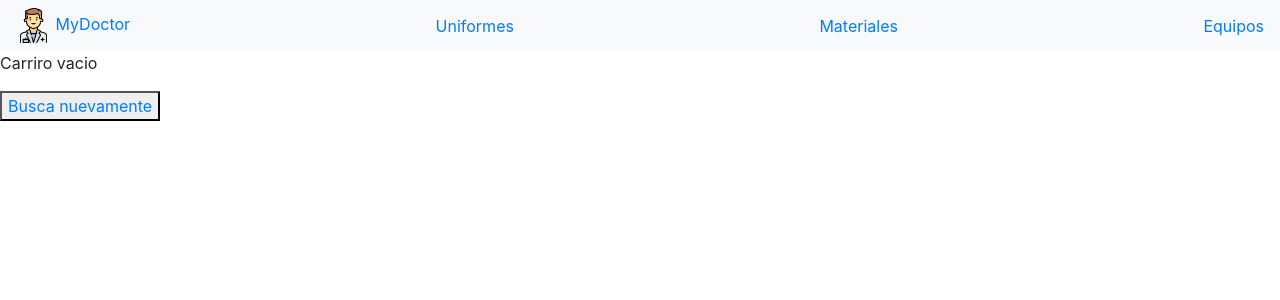
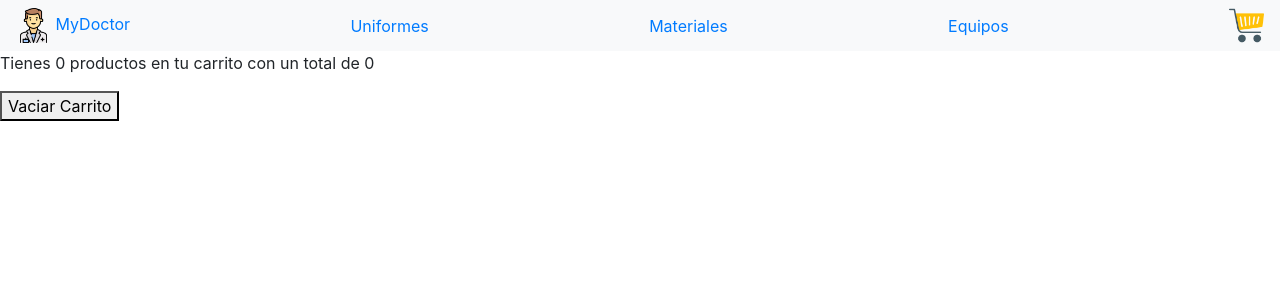
Before and after one commit to carturus/idea-Cuevas, a React (Create React App) app: page /cart in a window 1280 px wide. Shown: the top 300 px of the page. Built offline with nearby package versions, Linux system fonts and the light colour scheme.

Commit message:
Desafio CartContext Corregido

```diff
--- a/src/components/cart.js
+++ b/src/components/cart.js
@@ -1,14 +1,14 @@
 import React, { useContext} from 'react';
 import {CartContext} from '../context/cartContex'
-import {Link} from 'react-router-dom'
+
 
 export const Cart=()=>{
   const {removeFromCart, clearCart,cart, cartQuantity,totalPrice}=useContext(CartContext)
 
     return(
 
-      <div>
-        { cartQuantity>0?
+
+
         <div>{
 
         cart.map((item)=>(
@@ -22,8 +22,8 @@ export const Cart=()=>{
       <button onClick={clearCart}>Vaciar Carrito</button>
 </div>
 
-        :<div> <p>Carriro vacio</p> <button><Link to='/'>Busca nuevamente</Link></button></div>}
 
-      </div>
+
+
     )
 }
--- a/src/components/carwidget.js
+++ b/src/components/carwidget.js
@@ -1,10 +1,9 @@
 import logo from './assets/carts.png'
-import React, { useContext} from 'react';
-import {CartContext} from '../context/cartContex'
+import React from 'react';
 export const CarWidget =() => {
-    const {cartQuantity}=useContext(CartContext)
+
     return (
-        <div>{cartQuantity}<img src= {logo} alt="icono" width="35" height="35"/></div>
+        <div><img src= {logo} alt="icono" width="35" height="35"/></div>
 
     )
 }
--- a/src/components/navbar.js
+++ b/src/components/navbar.js
@@ -17,7 +17,7 @@ return(
           )
 
           }
-          {cartQuantity? <Link to = '/cart'><CarWidget/> </Link>:null}
+          <Link to = '/cart'><CarWidget/> </Link>
   </nav>
 
 )
```
